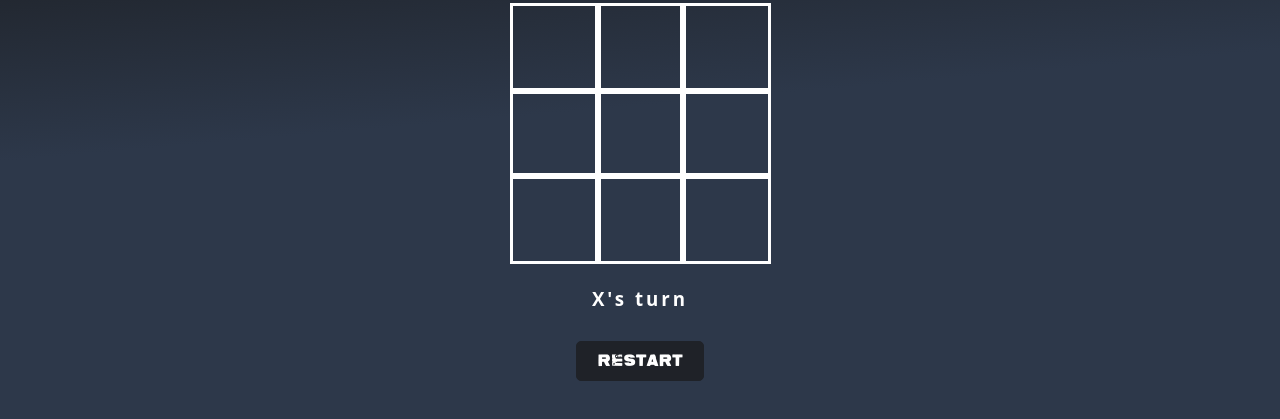
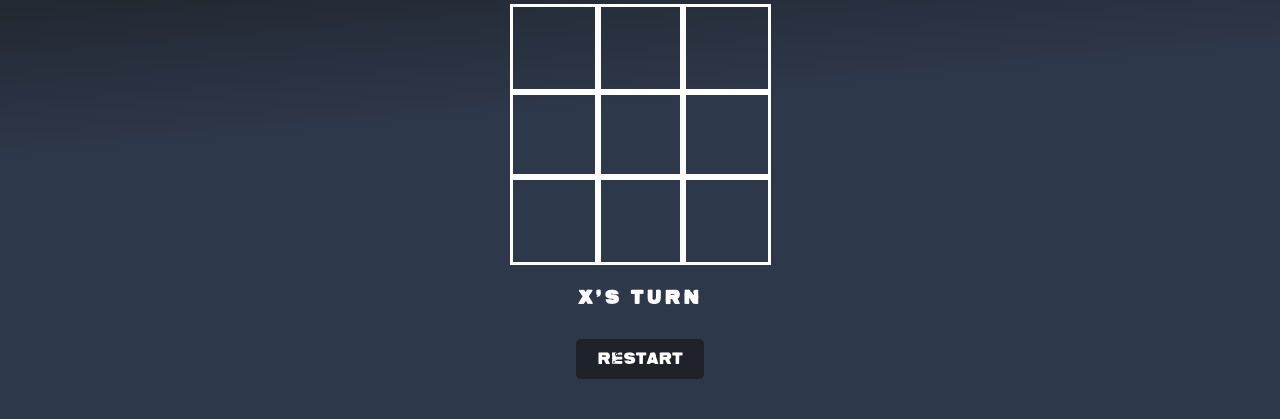
Before and after one commit to sameer-del/tic-tac-toe-game, a plain HTML site: page index.html in a window 1280 px wide. Shown: the part 267-686 px from the top of the page. Drawn offline with nearby package versions, Linux system fonts and the light colour scheme; a web font is replaced by a local one.

Commit message:
add icon

```diff
--- a/index.html
+++ b/index.html
@@ -6,6 +6,7 @@
     <title>tik toe</title>
     <script defer src="app.js"></script>
     <link rel="stylesheet" href="style.css">
+    <link rel="shortcut icon" href="icons8-tic-tac-toe-32.png" type="image/x-icon">
 </head>
 <body>
     <div class="loader">
--- a/style.css
+++ b/style.css
@@ -44,7 +44,7 @@ background: linear-gradient(175deg, rgba(17,14,9,1) 0%, rgba(45,56,74,1) 47%, rg
 
 }
 h1{
-    font-family: sameer;
+  font-family: sameer;
     font-size: 35px;
 
     text-transform: uppercase;
@@ -53,6 +53,7 @@ h1{
 h3{
     padding-top: 15px;
     letter-spacing: 3px;
+    font-family: sameer;
 }
 
 button {
```
Also changed, not shown: icons8-tic-tac-toe-32.png (added).
